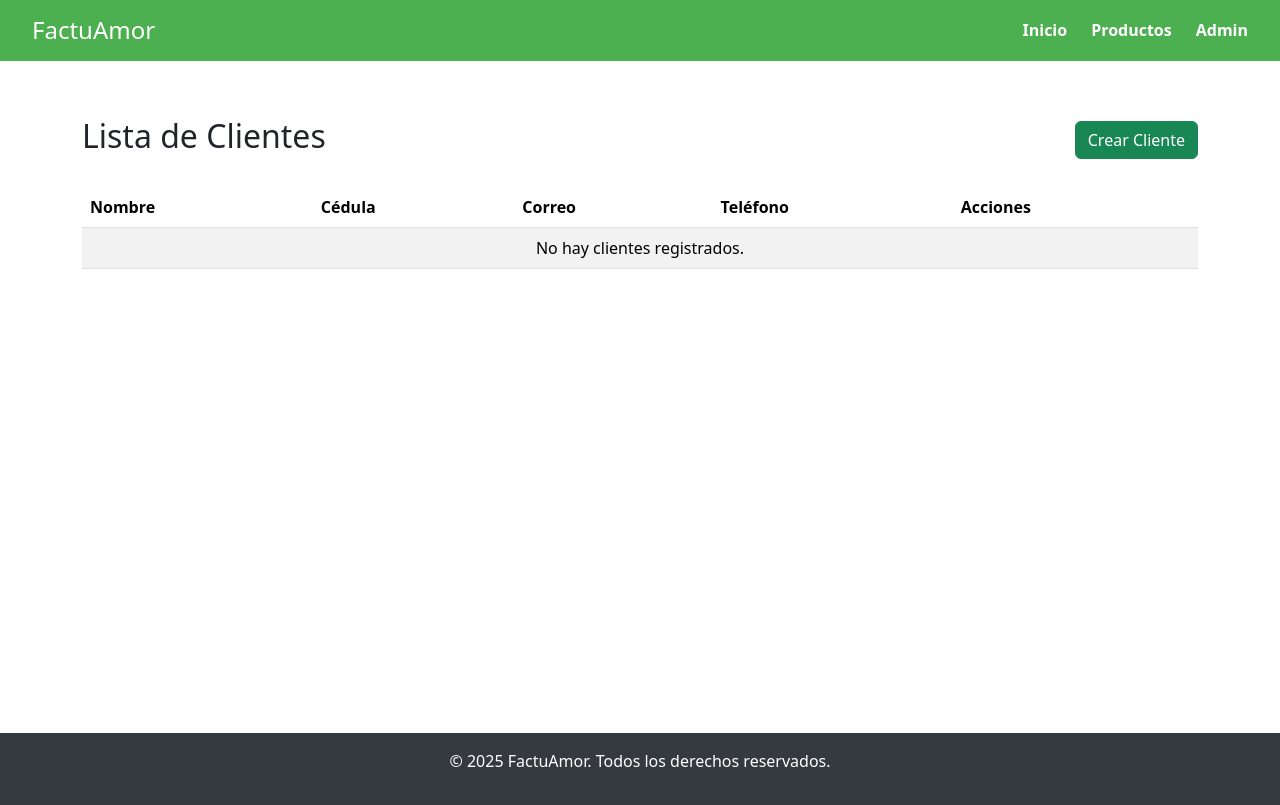
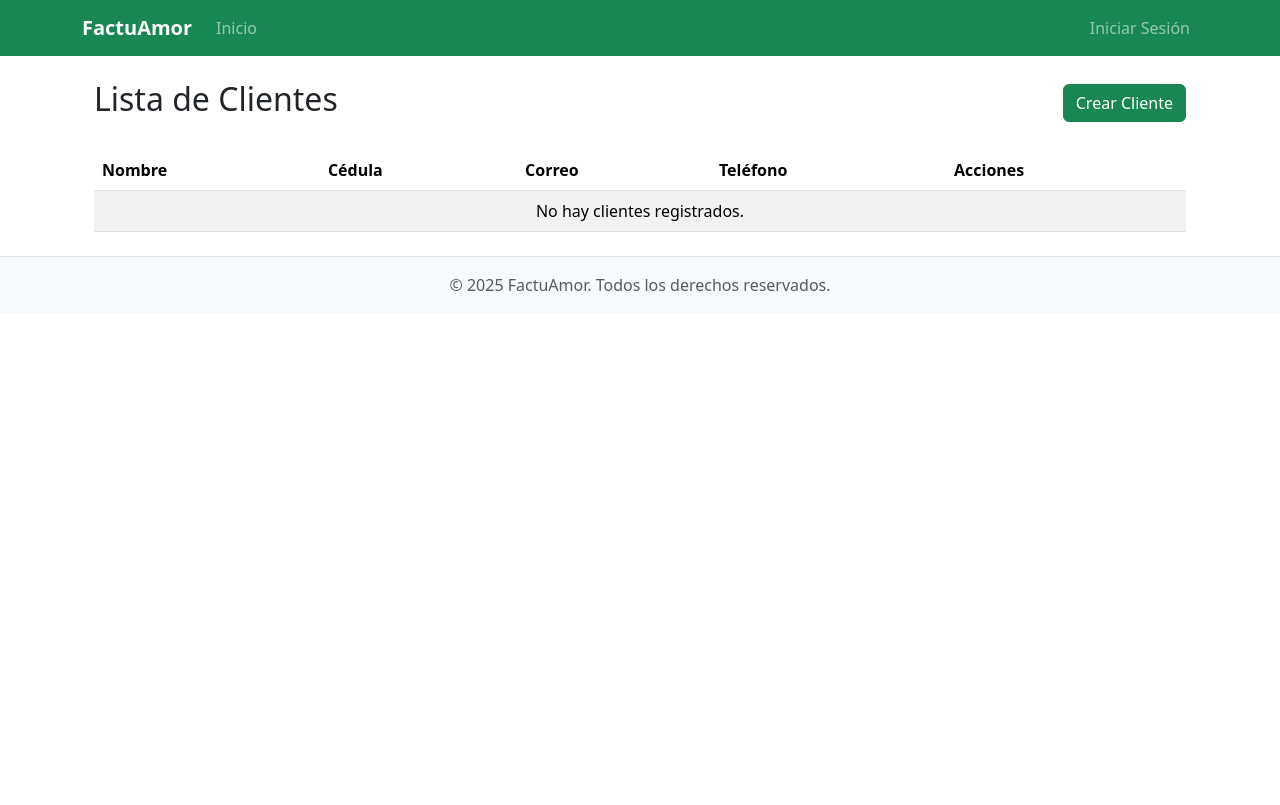
Before and after one commit to lunimati123456/Factuamor-, a Django app: page /clientes/ in a window 1280 px wide. After the commit the page ends 291 px from the top, so only its background shows below. Run offline with Django 5.2, Linux system fonts and the light colour scheme; data that the repository does not hold is empty.

Commit message:
feat: Implementar sistema de login y logout; mejorar navbar dinámico

```diff
--- a/factuamor/templates/base.html
+++ b/factuamor/templates/base.html
@@ -9,24 +9,68 @@
     {% block extra_css %}{% endblock %}
 </head>
 <body>
-    <header>
-        <h1>FactuAmor</h1>
-        <nav>
-            <ul>
-                <li><a href="{% url 'index' %}">Inicio</a></li>
-                <li><a href="{% url 'productos:lista_productos' %}">Productos</a></li>
-                <li><a href="{% url 'admin:index' %}">Admin</a></li>
-            </ul>
-        </nav>
-    </header>
+    <nav class="navbar navbar-expand-lg navbar-dark bg-success">
+      <div class="container">
+        <a class="navbar-brand" href="{% url 'index' %}">FactuAmor</a>
+        <button class="navbar-toggler" type="button" data-bs-toggle="collapse" data-bs-target="#navbarNav"
+                aria-controls="navbarNav" aria-expanded="false" aria-label="Toggle navigation">
+          <span class="navbar-toggler-icon"></span>
+        </button>
 
-    <div class="main-content">
+        <div class="collapse navbar-collapse" id="navbarNav">
+          <ul class="navbar-nav me-auto mb-2 mb-lg-0">
+            <li class="nav-item">
+              <a class="nav-link {% if request.resolver_match.url_name == 'index' %}active{% endif %}"
+                 href="{% url 'index' %}">Inicio</a>
+            </li>
+
+            {% if user.is_authenticated %}
+            <li class="nav-item">
+                <a class="nav-link {% if request.resolver_match.app_name == 'factura' %}active{% endif %}"
+                   href="{% url 'factura:lista_facturas' %}">Facturas</a>
+            </li>
+            <li class="nav-item">
+              <a class="nav-link {% if request.resolver_match.app_name == 'productos' %}active{% endif %}"
+                 href="{% url 'productos:lista_productos' %}">Productos</a>
+            </li>
+            <li class="nav-item">
+              <a class="nav-link {% if request.resolver_match.app_name == 'clientes' %}active{% endif %}"
+                 href="{% url 'clientes:lista_clientes' %}">Clientes</a>
+            </li>
+            {% endif %}
+
+          </ul>
+
+          <ul class="navbar-nav ms-auto">
+            {% if user.is_authenticated %}
+            <li class="nav-item">
+                <span class="nav-link text-white">Hola, {{ user.get_username }}</span>
+            </li>
+            <li class="nav-item">
+                <form action="{% url 'logout' %}" method="post" style="display: inline;">
+                    {% csrf_token %}
+                    <button type="submit" class="nav-link btn btn-link text-white" style="background: none; border: none;">
+                        Cerrar Sesión
+                    </button>
+                </form>
+            </li>
+            {% else %}
+            <li class="nav-item">
+                <a class="nav-link" href="{% url 'login' %}">Iniciar Sesión</a>
+            </li>
+            {% endif %}
+          </ul>
+        </div>
+      </div>
+    </nav>
+
+    <div class="container my-4">
         {% block content %}
         {% endblock %}
     </div>
 
-    <footer>
-        <p>&copy; 2025 FactuAmor. Todos los derechos reservados.</p>
+    <footer class="bg-light text-center py-3 border-top mt-4">
+        <p class="mb-0 text-muted">&copy; 2025 FactuAmor. Todos los derechos reservados.</p>
     </footer>
 
     <script src="https://cdn.jsdelivr.net/npm/bootstrap@5.3.7/dist/js/bootstrap.bundle.min.js" integrity="sha384-ndDqU0Gzau9qJ1lfW4pNLlhNTkCfHzAVBReH9diLvGRem5+R9g2FzA8ZGN954O5Q" crossorigin="anonymous"></script>
--- a/factuamor/urls.py
+++ b/factuamor/urls.py
@@ -30,6 +30,7 @@
     path('factura/', include('factura.urls', namespace='factura')),
     path('accounts/login/', auth_views.LoginView.as_view(), name='login'),
     path('accounts/logout/', auth_views.LogoutView.as_view(), name='logout'),
+    path('accounts/logout/', auth_views.LogoutView.as_view(next_page='/'), name='logout'),
     ]
 
 # Configuración para servir archivos de medios y estáticos en desarrollo
```
